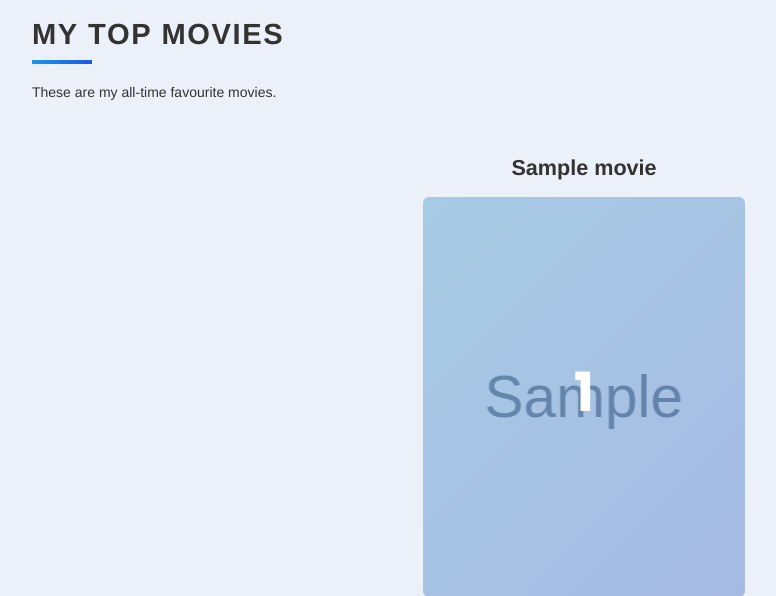
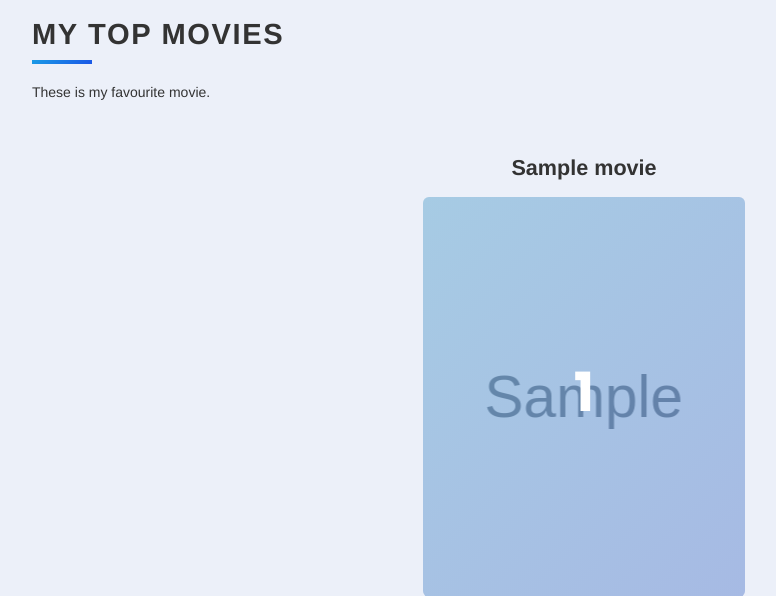
Before and after one commit to Jobor-Marho/My_Movies, a Flask app: page / in a window 1280 px wide. Shown: the top 596 px of the page, without its empty margins (56-832 px from the left). Run offline with Flask 3, Linux system fonts and the light colour scheme; tables that the repository leaves empty hold one stand-in row (values such as "Sample post"); grey boxes marked "Sample" are stand-in pictures; some libraries are stand-ins or nearby versions.

Commit message:
Index Updated

```diff
--- a/templates/index.html
+++ b/templates/index.html
@@ -14,10 +14,13 @@
 {% block content %}
 <div class="container">
     {% if length != 0: %}
-      <h1 class="heading">My Top Movies</h1>
-
-      <p class="description">These are my all-time favourite movies.</p>
-        {% for movie in movies: %}
+        <h1 class="heading">My Top Movies</h1>
+        {% if length == 1: %}
+          <p class="description">These is my favourite movie.</p>
+        {% else: %}
+            <p class="description">These are my all-time favourite movies.</p>
+        {% endif %}
+            {% for movie in movies: %}
 
             <h3 class="index">{{ movie.title }}</h3>
 
```
